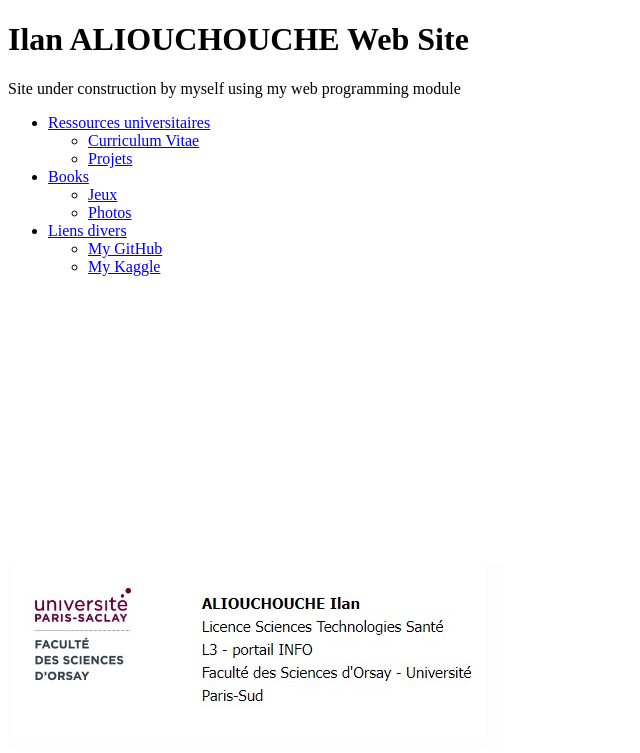
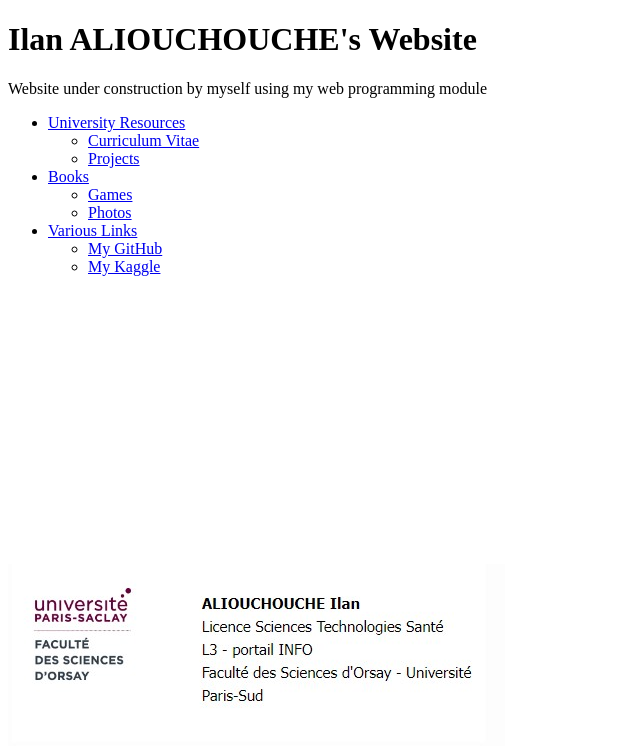
Before and after one commit to ilanaliouchouche/Site-web-ilan-aliouchouche, a plain HTML site: page index.html in a window 1280 px wide. Shown: the whole page, without its empty margins (0-640 px from the left). Drawn offline with Linux system fonts and the light colour scheme.

Commit message:
Mise à jour du fichier index.html

```diff
--- a/index.html
+++ b/index.html
@@ -1,31 +1,31 @@
 <!DOCTYPE html>
 <html>
 <head>
-    <title>Site en construction</title>
+    <title>Website under construction</title>
     <meta charset="UTF-8">
     <meta name="viewport" content="width=device-width, initial-scale=1.0">
     <link rel="stylesheet" type="text/css" href="css/style.css">
 </head>
 <body>
     <header>
-        <h1>Ilan ALIOUCHOUCHE Web Site</h1>
-        <p>Site under construction by myself using my web programming module</p>
+        <h1>Ilan ALIOUCHOUCHE's Website</h1>
+        <p>Website under construction by myself using my web programming module</p>
     </header>
      <nav>
         <ul>
-            <li><a href="#">Ressources universitaires</a>
+            <li><a href="#">University Resources</a>
                 <ul>
                     <li><a href="cv.html">Curriculum Vitae</a></li>
-                    <li><a href="#">Projets</a></li>
+                    <li><a href="#">Projects</a></li>
                 </ul>
             </li>
             <li><a href="#">Books</a>
                 <ul>
-                    <li><a href="#">Jeux</a></li>
+                    <li><a href="#">Games</a></li>
                     <li><a href="#">Photos</a></li>
                 </ul>
             </li>
-            <li><a href="#">Liens divers</a>
+            <li><a href="#">Various Links</a>
                 <ul>
                     <li><a href="https://github.com/ilanaliouchouche">My GitHub</a></li>
                     <li><a href="https://www.kaggle.com/ilanaliouchouche">My Kaggle</a></li>
```
